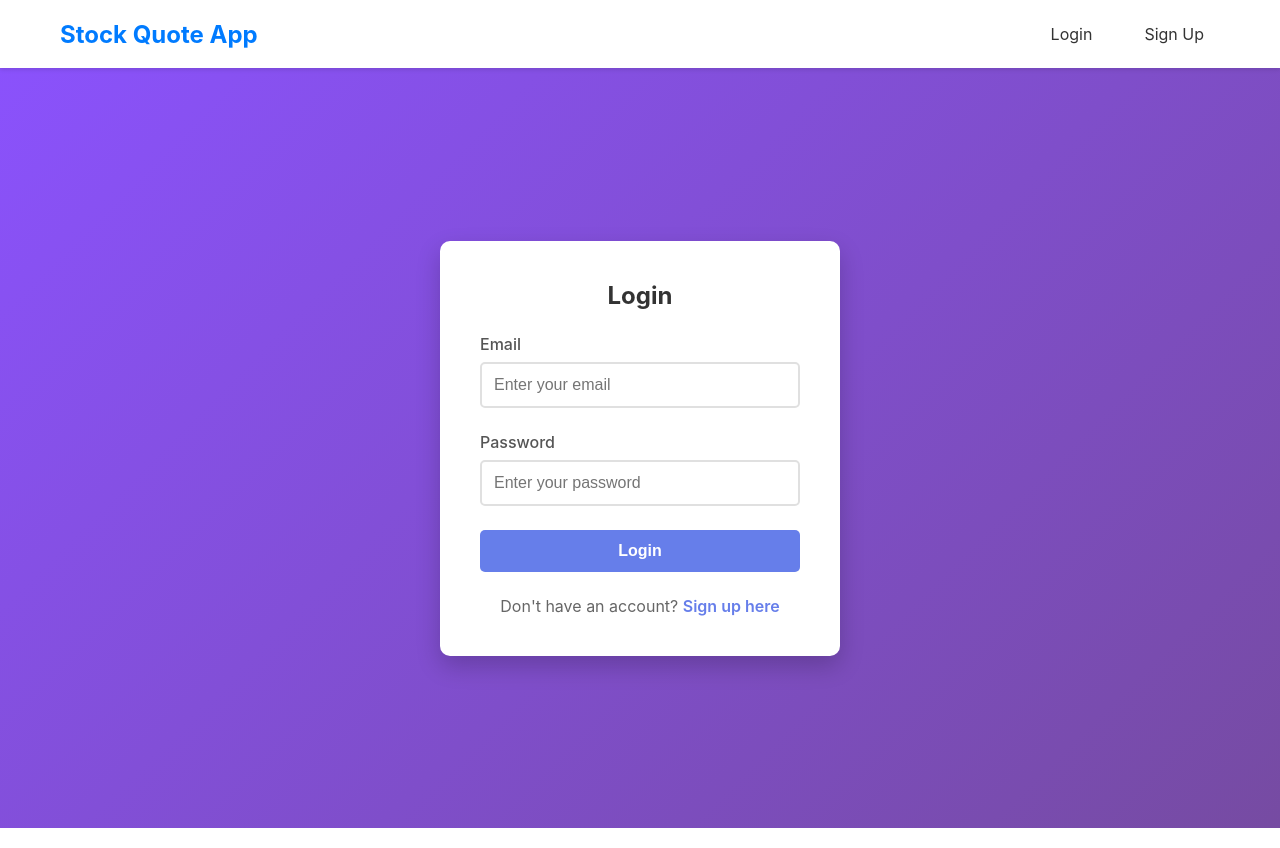
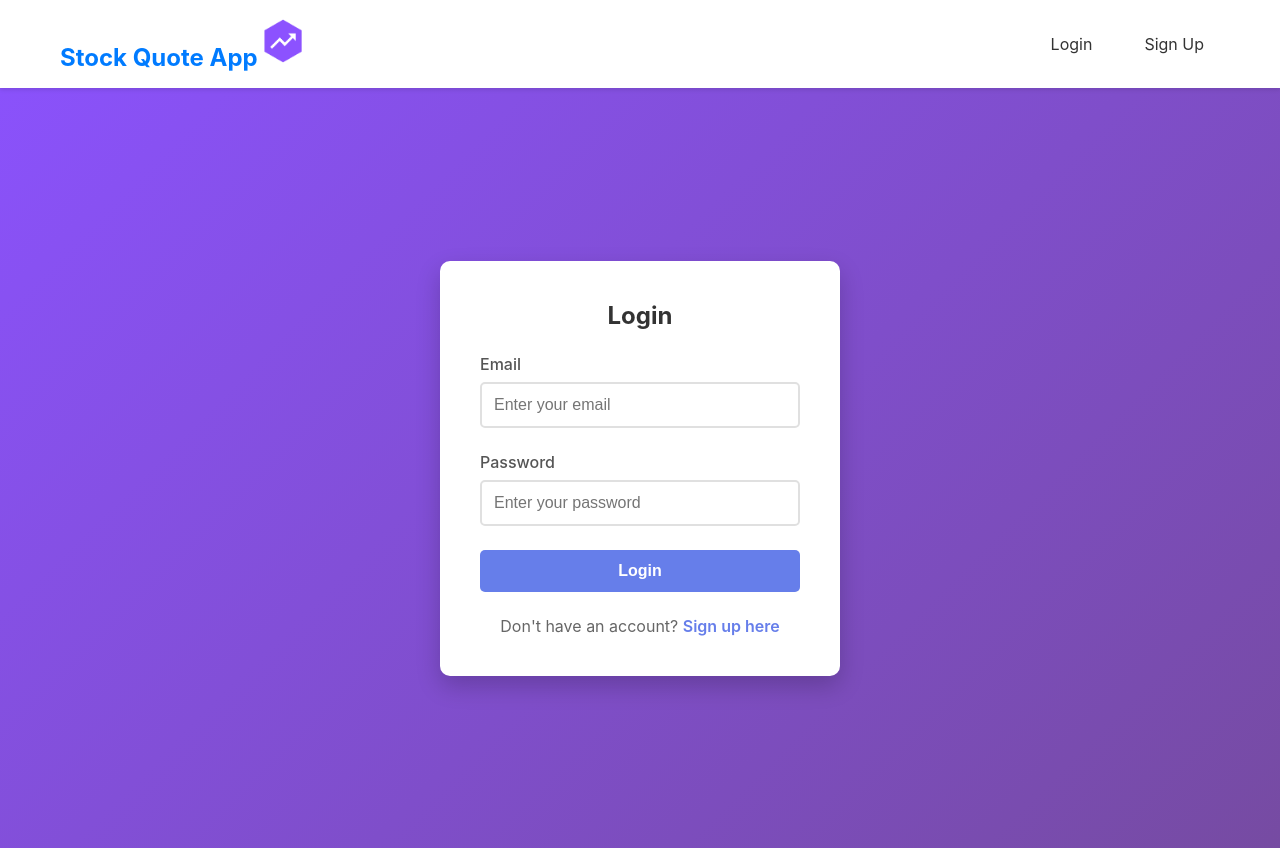
Before and after one commit to isaacfrett/stockquote-ui, a React (Create React App) app: page /login in a window 1280 px wide. Built offline with nearby package versions, Linux system fonts and the light colour scheme; no server answers.

Commit message:
add logo to nav

```diff
--- a/src/components/Navigation.js
+++ b/src/components/Navigation.js
@@ -2,6 +2,7 @@ import React, { useState } from 'react';
 import { Link, useNavigate } from 'react-router-dom';
 import { useAuth } from '../context/AuthContext';
 import './Navigation.css';
+import logo from "./logo.png"
 
 function Navigation() {
   const { token, user, logout } = useAuth();
@@ -27,6 +28,7 @@ function Navigation() {
       <div className="nav-container">
         <Link to="/" className="nav-logo" onClick={handleLinkClick}>
           Stock Quote App
+          <img src={logo} width="50"/>
         </Link>
 
         <button
```
